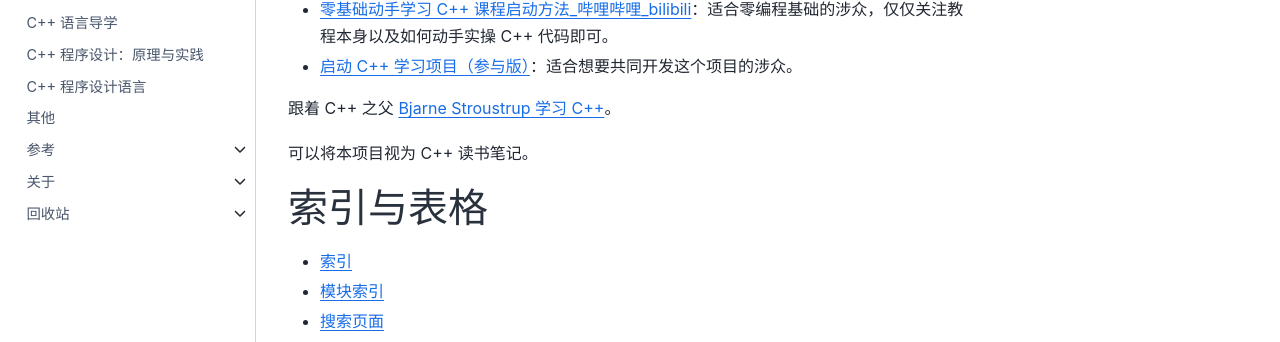
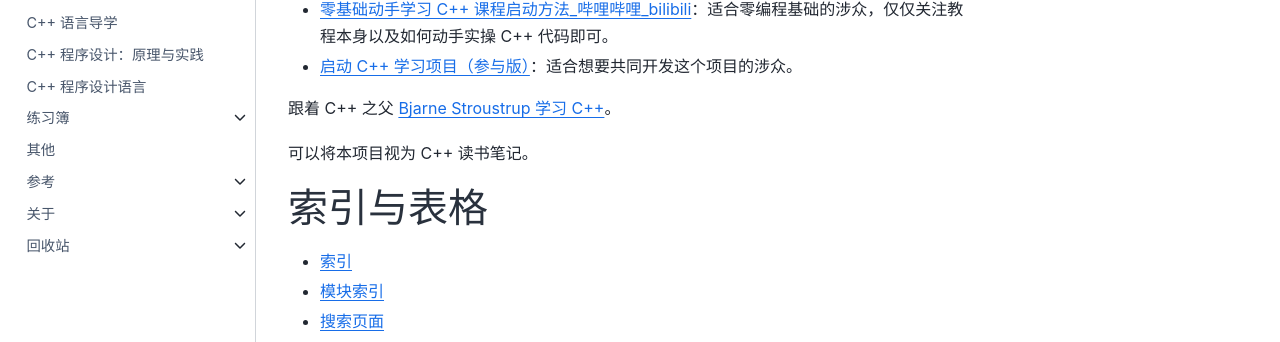
Before and after one commit to xinetzone/cpp-book, a Sphinx documentation site: the page built from doc/index.md, in a window 1280 px wide. Shown: the part 289-631 px from the top of the page. Built offline with Sphinx 7.4.7 and the Sphinx Book theme 1.1.4, drawn with Linux system fonts in a browser that asks for light colours; pages that are not in the unit, such as notebooks, are missing from menus.

Commit message:
新文件：   doc/exercises/index.md

````diff
--- /dev/null
+++ b/doc/exercises/index.md
@@ -0,0 +1,8 @@
+# 练习簿
+
+```{toctree}
+:maxdepth: 2
+:hidden:
+
+timer
+```
````
Also changed, not shown: doc/index.md (+1 -0 lines), doc/exercises/timer.ipynb (added), doc/programming/index.md (line endings or trailing spaces).
